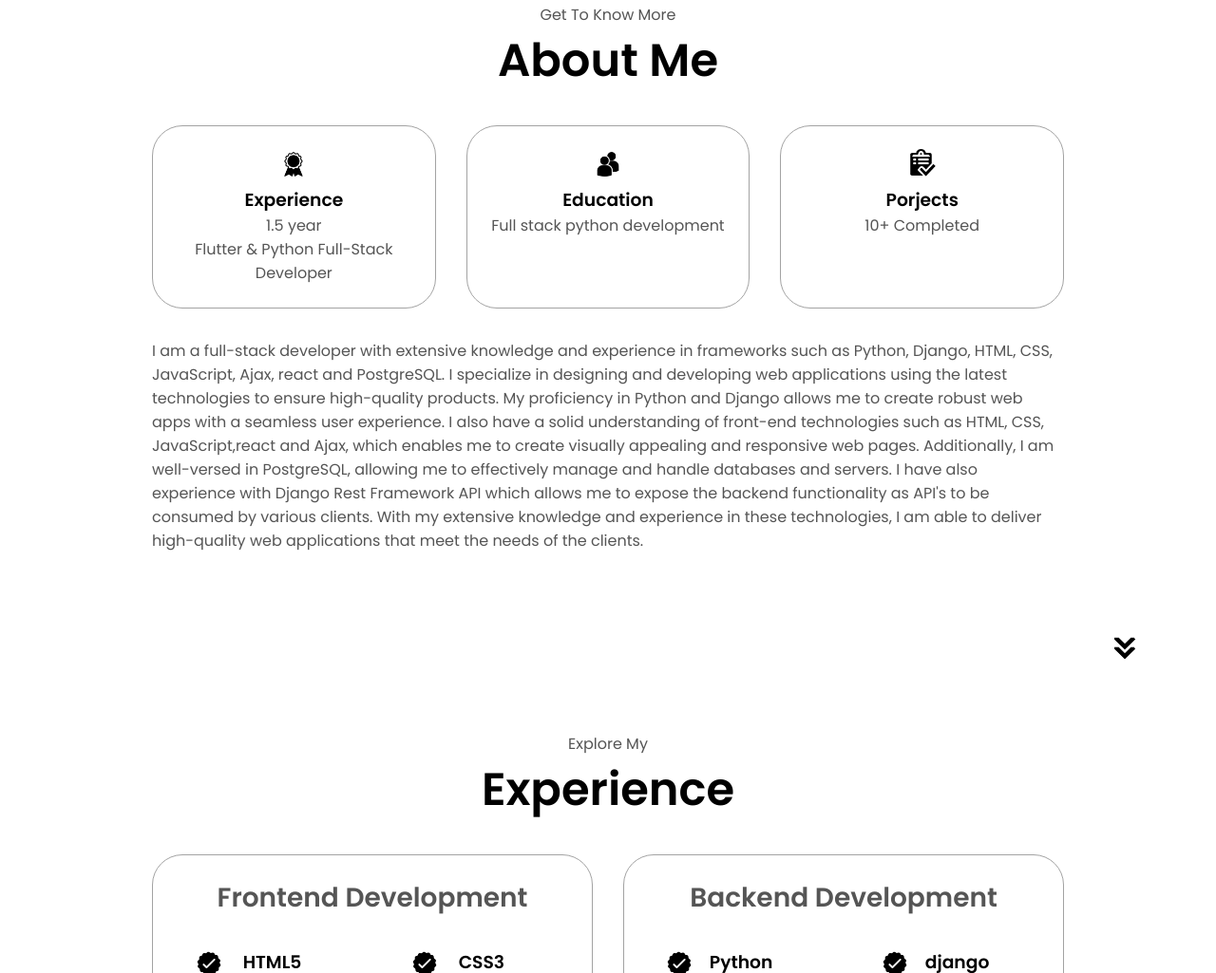
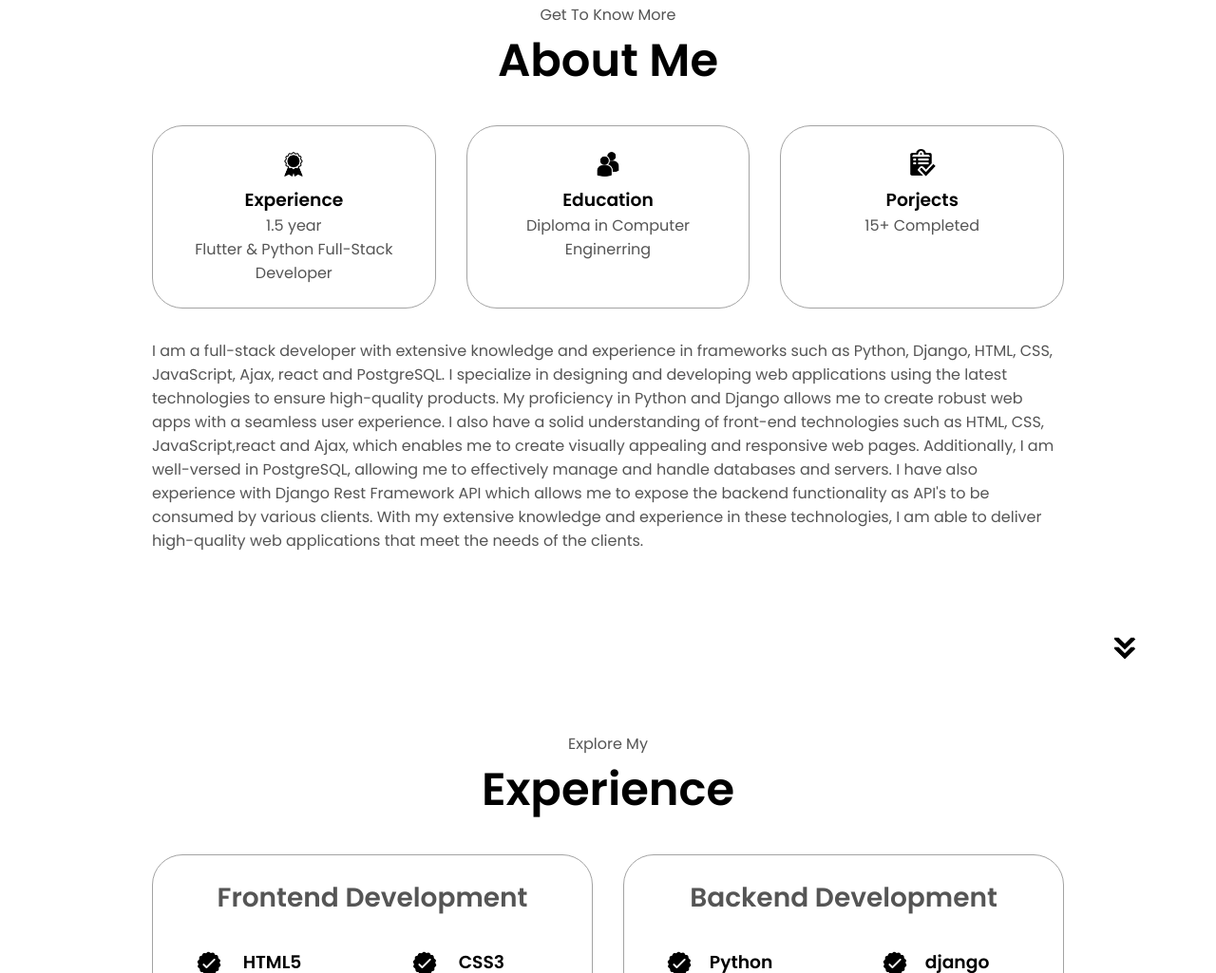
Before and after one commit to zaabiiithhh/Just-Portfolio, a plain HTML site: page index.html in a window 1280 px wide. Shown: the part 925-1950 px from the top of the page at 95% size. Drawn offline with Linux system fonts and the light colour scheme.

Commit message:
Update index.html

```diff
--- a/index.html
+++ b/index.html
@@ -94,7 +94,7 @@
                 class="icon"
               />
               <h3>Education</h3>
-              <p>Full stack python development</p>
+              <p>Diploma in Computer Enginerring</p>
             </div>
             <div class="details-container">
               <img
@@ -103,7 +103,7 @@
                 class="icon"
               />
               <h3>Porjects</h3>
-              <p>10+ Completed</p>
+              <p>15+ Completed</p>
             </div>
           </div>
           <div class="text-container">
```
